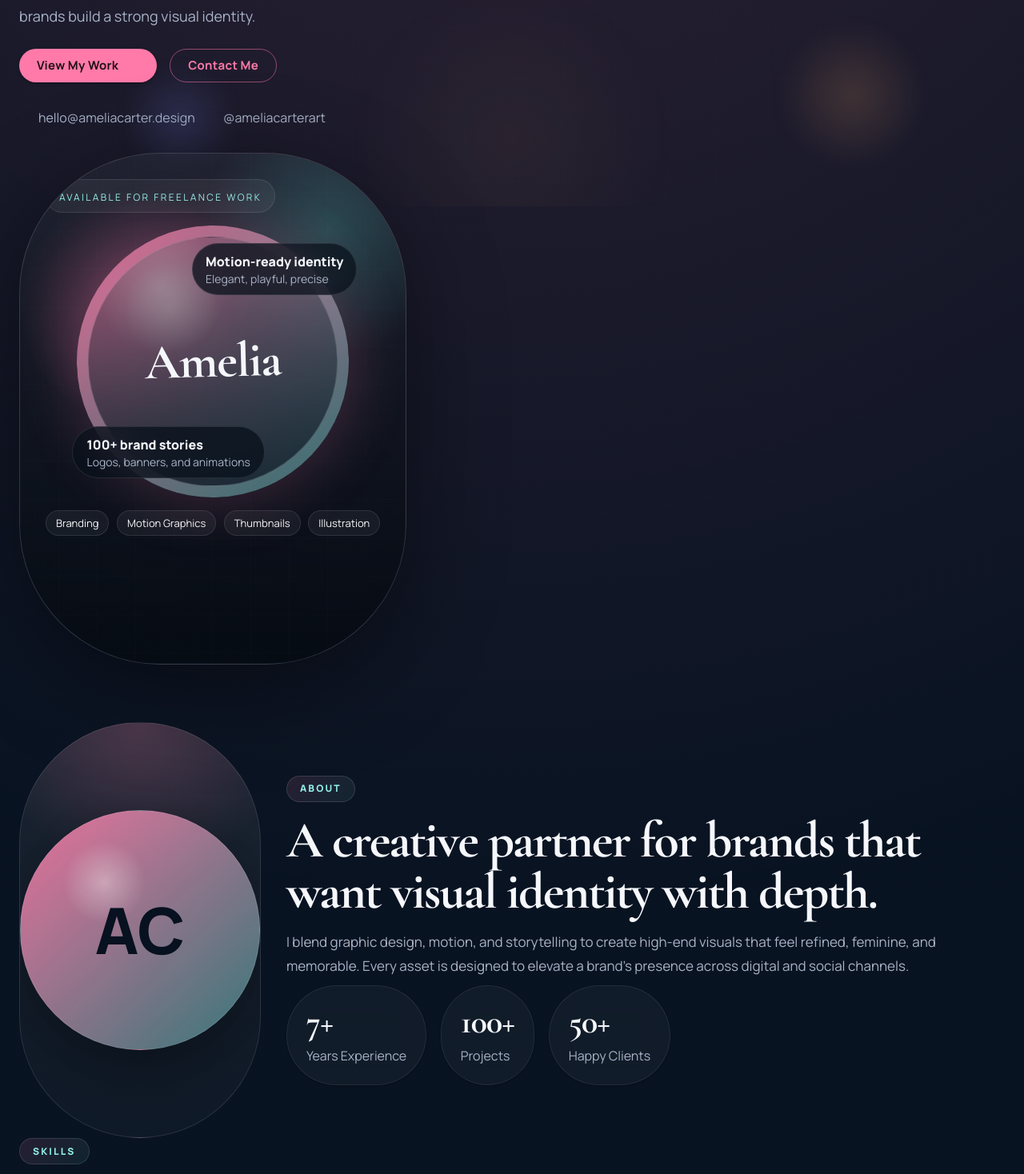
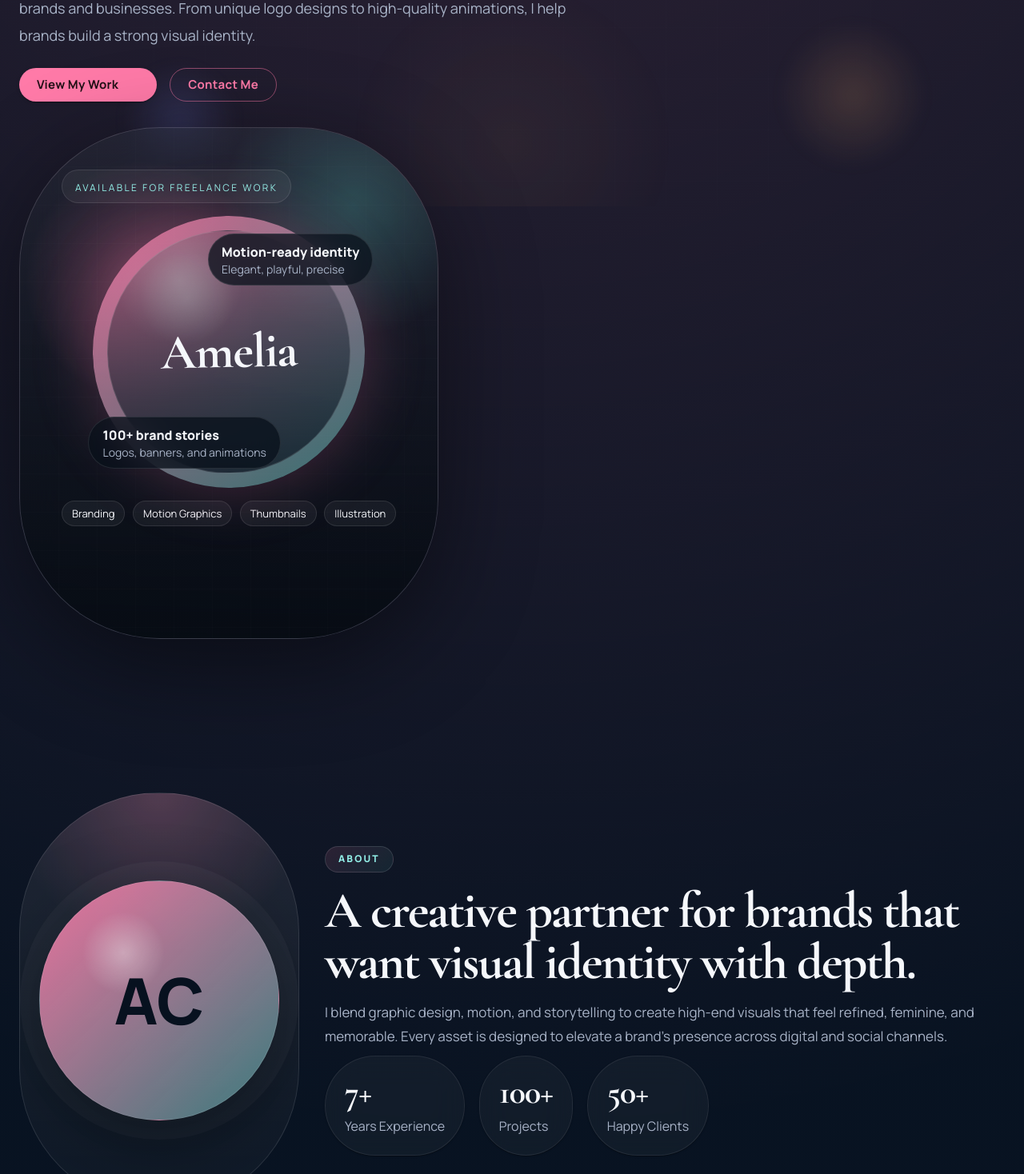
Before and after one commit to muhammadidreesshaikh/amelia-carter-portfolio, a React (Vite) app: page / in a window 1280 px wide. Shown: the part 542-2010 px from the top of the page at 80% size. Built offline with nearby package versions, Linux system fonts and the light colour scheme; some icons are missing.

Commit message:
spacing issue fixed

```diff
--- a/src/components/AnimatedSection.jsx
+++ b/src/components/AnimatedSection.jsx
@@ -1,17 +1,23 @@
+import { Box } from '@mui/material';
 import { motion } from 'framer-motion';
 
 export default function AnimatedSection({ children, id, sx, delay = 0, ...props }) {
   return (
-    <motion.section
+    <Box
+      component={motion.section}
       id={id}
       initial={{ opacity: 0, y: 28 }}
       whileInView={{ opacity: 1, y: 0 }}
       viewport={{ once: true, amount: 0.16 }}
       transition={{ duration: 0.7, delay, ease: [0.22, 1, 0.36, 1] }}
-      style={sx}
+      sx={{
+        py: { xs: 8, md: 12 },
+        px: 0,
+        ...sx,
+      }}
       {...props}
     >
       {children}
-    </motion.section>
+    </Box>
   );
 }
--- a/src/components/ProjectCard.jsx
+++ b/src/components/ProjectCard.jsx
@@ -18,6 +18,7 @@ export default function ProjectCard({ title, description, image, to, accent, glo
         background: 'rgba(8,16,27,0.85)',
         boxShadow: '0 24px 70px rgba(0,0,0,0.4)',
         minHeight: { xs: 320, md: 420 },
+        p: 0.5,
       }}
     >
       <Box component={RouterLink} to={to} sx={{ display: 'block', height: '100%', color: 'inherit' }}>
@@ -52,7 +53,7 @@ export default function ProjectCard({ title, description, image, to, accent, glo
             flexDirection: 'column',
             justifyContent: 'flex-end',
             height: '100%',
-            p: { xs: 3, md: 4 },
+            p: { xs: 3.5, md: 4.5 },
           }}
         >
           <Box
@@ -69,6 +70,7 @@ export default function ProjectCard({ title, description, image, to, accent, glo
               fontWeight: 800,
               letterSpacing: '0.16em',
               textTransform: 'uppercase',
+              mt: 0.5,
             }}
           >
             Portfolio View
--- a/src/components/TestimonialCarousel.jsx
+++ b/src/components/TestimonialCarousel.jsx
@@ -26,6 +26,7 @@ export default function TestimonialCarousel({ testimonials }) {
           background: 'linear-gradient(135deg, rgba(255,255,255,0.06), rgba(255,255,255,0.03))',
           backdropFilter: 'blur(24px)',
           boxShadow: '0 24px 90px rgba(0,0,0,0.34)',
+          p: 0.5,
         }}
       >
         <CardContent sx={{ p: { xs: 3, md: 5 } }}>
@@ -64,7 +65,7 @@ export default function TestimonialCarousel({ testimonials }) {
             whileHover={{ y: -4 }}
             sx={{
               cursor: 'pointer',
-              p: 2.2,
+              p: 2.6,
               borderRadius: 4,
               border: '1px solid rgba(255,255,255,0.08)',
               background: active === index ? alpha('#ff7aa8', 0.12) : alpha('#ffffff', 0.04),
--- a/src/pages/CategoryPage.jsx
+++ b/src/pages/CategoryPage.jsx
@@ -29,9 +29,9 @@ export default function CategoryPage({ categoryKey }) {
     <>
       <Seo title={`${category.title} | Amelia Carter Portfolio`} description={category.description} />
 
-      <Box component="section" sx={{ position: 'relative', py: { xs: 6, md: 9 } }}>
+      <Box component="section" sx={{ position: 'relative', py: { xs: 8, md: 12 } }}>
         <Container maxWidth="xl">
-          <Box sx={{ position: 'relative', overflow: 'hidden', borderRadius: 8, minHeight: { xs: 380, md: 520 }, border: '1px solid rgba(255,255,255,0.08)', background: `linear-gradient(135deg, ${alpha(category.accent, 0.22)}, rgba(8,16,27,0.72) 45%, ${alpha(category.glow, 0.16)})`, backdropFilter: 'blur(18px)', display: 'grid', alignItems: 'end', p: { xs: 3, md: 5 } }}>
+          <Box sx={{ position: 'relative', overflow: 'hidden', borderRadius: 8, minHeight: { xs: 380, md: 520 }, border: '1px solid rgba(255,255,255,0.08)', background: `linear-gradient(135deg, ${alpha(category.accent, 0.22)}, rgba(8,16,27,0.72) 45%, ${alpha(category.glow, 0.16)})`, backdropFilter: 'blur(18px)', display: 'grid', alignItems: 'end', p: { xs: 4, md: 6 } }}>
             <Box sx={{ position: 'absolute', inset: 0, backgroundImage: 'linear-gradient(rgba(255,255,255,0.045) 1px, transparent 1px), linear-gradient(90deg, rgba(255,255,255,0.045) 1px, transparent 1px)', backgroundSize: '60px 60px', opacity: 0.24 }} />
             <Box sx={{ position: 'relative', zIndex: 1, maxWidth: 840 }}>
               <Typography component={motion.span} variants={motionConfig} initial="hidden" animate="visible" custom={0.1} sx={{ display: 'inline-flex', px: 2, py: 1, borderRadius: 999, border: '1px solid rgba(255,255,255,0.12)', backgroundColor: alpha('#ffffff', 0.06), letterSpacing: '0.18em', textTransform: 'uppercase', color: 'secondary.light', fontSize: 12, fontWeight: 800 }}>
--- a/src/pages/HomePage.jsx
+++ b/src/pages/HomePage.jsx
@@ -38,7 +38,7 @@ const floatingVariants = {
 
 function HeroVisual() {
   return (
-    <Box sx={{ position: 'relative', minHeight: { xs: 420, md: 640 }, borderRadius: 8, border: '1px solid rgba(255,255,255,0.1)', background: 'linear-gradient(145deg, rgba(255,255,255,0.08), rgba(255,255,255,0.03))', backdropFilter: 'blur(24px)', boxShadow: '0 30px 120px rgba(0,0,0,0.45)', overflow: 'hidden' }}>
+    <Box sx={{ position: 'relative', minHeight: { xs: 420, md: 640 }, borderRadius: 8, border: '1px solid rgba(255,255,255,0.1)', background: 'linear-gradient(145deg, rgba(255,255,255,0.08), rgba(255,255,255,0.03))', backdropFilter: 'blur(24px)', boxShadow: '0 30px 120px rgba(0,0,0,0.45)', overflow: 'hidden', p: { xs: 1.5, md: 2.5 } }}>
       <Box component={motion.div} animate={{ y: [0, -16, 0] }} transition={{ duration: 7, repeat: Infinity, ease: 'easeInOut' }} sx={{ position: 'absolute', inset: 0, background: 'radial-gradient(circle at 30% 30%, rgba(255,122,168,0.3), transparent 26%), radial-gradient(circle at 80% 15%, rgba(96,230,217,0.22), transparent 24%), linear-gradient(180deg, rgba(10,17,29,0.3), rgba(5,10,17,0.9))' }} />
       <Box sx={{ position: 'absolute', inset: 0, backgroundImage: 'linear-gradient(rgba(255,255,255,0.045) 1px, transparent 1px), linear-gradient(90deg, rgba(255,255,255,0.045) 1px, transparent 1px)', backgroundSize: '48px 48px', opacity: 0.35 }} />
 
@@ -52,7 +52,7 @@ function HeroVisual() {
 
           <Box sx={{ position: 'relative', alignSelf: 'center', width: { xs: 240, md: 340 }, mt: { xs: 1, md: 2 } }}>
             <Box component={motion.div} animate={{ rotate: [0, 2, 0, -2, 0] }} transition={{ duration: 8, repeat: Infinity, ease: 'easeInOut' }} sx={{ position: 'relative', width: '100%', borderRadius: '50%', aspectRatio: '1 / 1', background: 'radial-gradient(circle at 35% 30%, rgba(255,255,255,0.28), transparent 18%), linear-gradient(145deg, rgba(255,122,168,0.8), rgba(96,230,217,0.45))', boxShadow: '0 0 80px rgba(255,122,168,0.24)', overflow: 'hidden' }}>
-              <Box sx={{ position: 'absolute', inset: 14, borderRadius: '50%', background: 'linear-gradient(180deg, rgba(9,17,30,0.2), rgba(9,17,30,0.72)), radial-gradient(circle at 30% 20%, rgba(255,255,255,0.35), transparent 25%)', border: '1px solid rgba(255,255,255,0.12)', display: 'grid', placeItems: 'center' }}>
+              <Box sx={{ position: 'absolute', inset: 18, borderRadius: '50%', background: 'linear-gradient(180deg, rgba(9,17,30,0.2), rgba(9,17,30,0.72)), radial-gradient(circle at 30% 20%, rgba(255,255,255,0.35), transparent 25%)', border: '1px solid rgba(255,255,255,0.12)', display: 'grid', placeItems: 'center', p: 2 }}>
                 <Typography variant="h3" sx={{ fontSize: { xs: 46, md: 62 }, textAlign: 'center' }}>
                   Amelia
                 </Typography>
@@ -92,7 +92,7 @@ export default function HomePage() {
         description="Premium portfolio website for Amelia Carter, a freelance graphic designer and animator with 7+ years of experience in branding, logo design, animation, thumbnails, backgrounds, and digital visuals."
       />
 
-      <Box component="section" sx={{ position: 'relative', minHeight: { xs: 'auto', md: 'calc(100vh - 88px)' }, py: { xs: 5, md: 9 } }}>
+      <Box component="section" sx={{ position: 'relative', minHeight: { xs: 'auto', md: 'calc(100vh - 88px)' }, py: { xs: 8, md: 12 } }}>
         <Container maxWidth="xl" sx={{ position: 'relative', zIndex: 1 }}>
           <Grid container spacing={4} alignItems="center">
             <Grid item xs={12} lg={6}>
@@ -110,14 +110,14 @@ export default function HomePage() {
                   <Button variant="outlined" size="large" href="#contact">Contact Me</Button>
                 </Stack>
 
-                <Stack direction="row" spacing={1.4} sx={{ flexWrap: 'wrap', pt: 1 }}>
+                {/* <Stack direction="row" spacing={1.4} sx={{ flexWrap: 'wrap', pt: 1 }}>
                   <Box sx={{ display: 'flex', alignItems: 'center', gap: 1, color: 'text.secondary' }}>
                     <EmailRounded fontSize="small" /> hello@ameliacarter.design
                   </Box>
                   <Box sx={{ display: 'flex', alignItems: 'center', gap: 1, color: 'text.secondary' }}>
                     <Instagram fontSize="small" /> @ameliacarterart
                   </Box>
-                </Stack>
+                </Stack> */}
               </Stack>
             </Grid>
 
@@ -133,7 +133,9 @@ export default function HomePage() {
           <Grid container spacing={4} alignItems="center">
             <Grid item xs={12} md={5}>
               <Box sx={{ minHeight: 520, borderRadius: 8, overflow: 'hidden', position: 'relative', border: '1px solid rgba(255,255,255,0.1)', background: 'linear-gradient(180deg, rgba(255,255,255,0.08), rgba(255,255,255,0.03)), radial-gradient(circle at top, rgba(255,122,168,0.22), transparent 35%)', display: 'grid', placeItems: 'center' }}>
-                <Avatar alt="Amelia Carter placeholder" sx={{ width: { xs: 220, md: 300 }, height: { xs: 220, md: 300 }, bgcolor: 'transparent', border: '1px solid rgba(255,255,255,0.1)', background: 'radial-gradient(circle at 35% 30%, rgba(255,255,255,0.35), transparent 18%), linear-gradient(135deg, rgba(255,122,168,0.9), rgba(96,230,217,0.45))', boxShadow: '0 24px 90px rgba(0,0,0,0.4)', fontSize: 80, fontWeight: 900 }}>AC</Avatar>
+                <Box sx={{ p: { xs: 2, md: 3 }, borderRadius: '50%', background: 'rgba(255,255,255,0.03)' }}>
+                  <Avatar alt="Amelia Carter placeholder" sx={{ width: { xs: 220, md: 300 }, height: { xs: 220, md: 300 }, bgcolor: 'transparent', border: '1px solid rgba(255,255,255,0.1)', background: 'radial-gradient(circle at 35% 30%, rgba(255,255,255,0.35), transparent 18%), linear-gradient(135deg, rgba(255,122,168,0.9), rgba(96,230,217,0.45))', boxShadow: '0 24px 90px rgba(0,0,0,0.4)', fontSize: 80, fontWeight: 900 }}>AC</Avatar>
+                </Box>
               </Box>
             </Grid>
 
```
Also changed, not shown: 3 other files (tests, documents, lock files or other folders).
